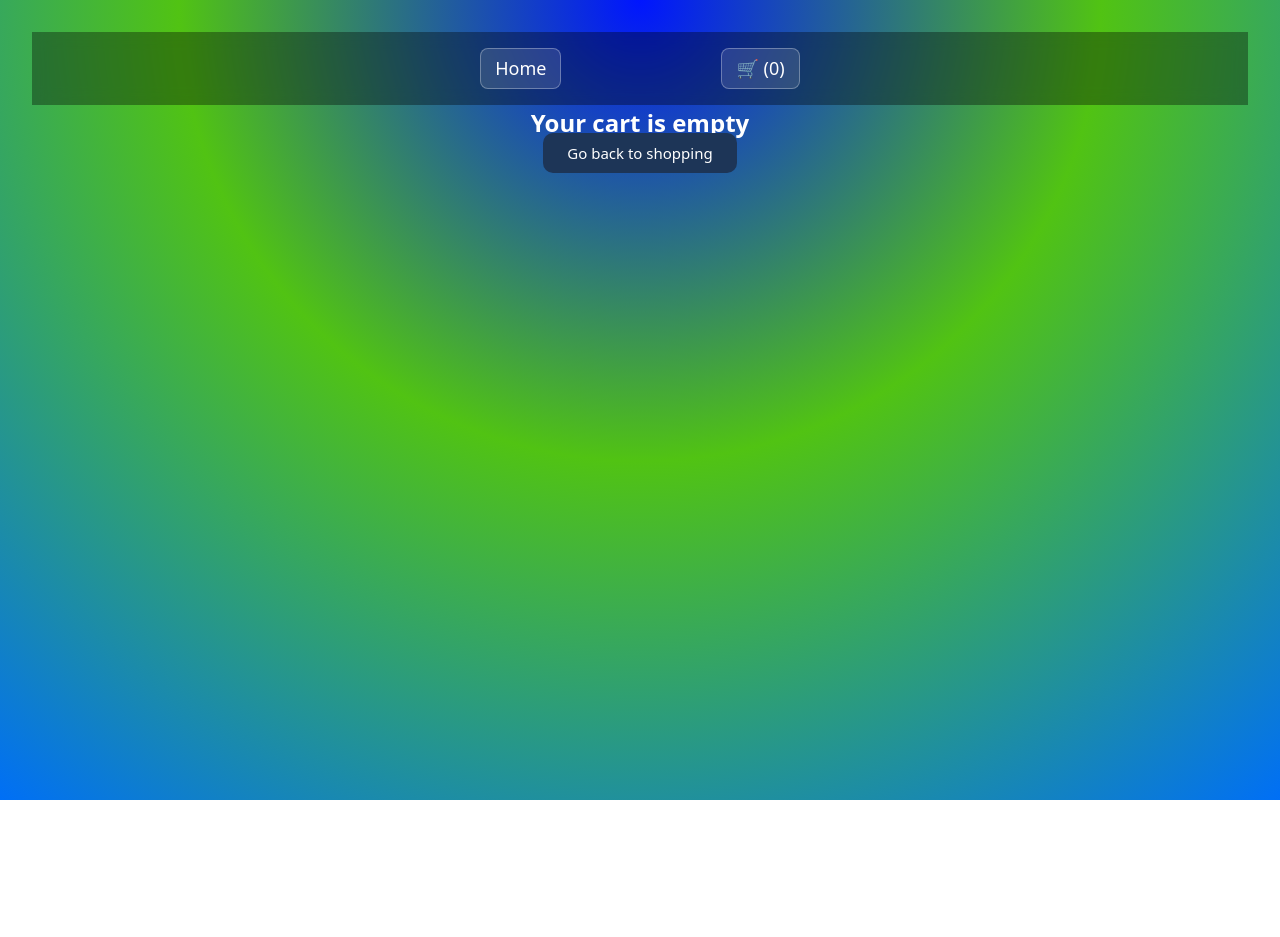
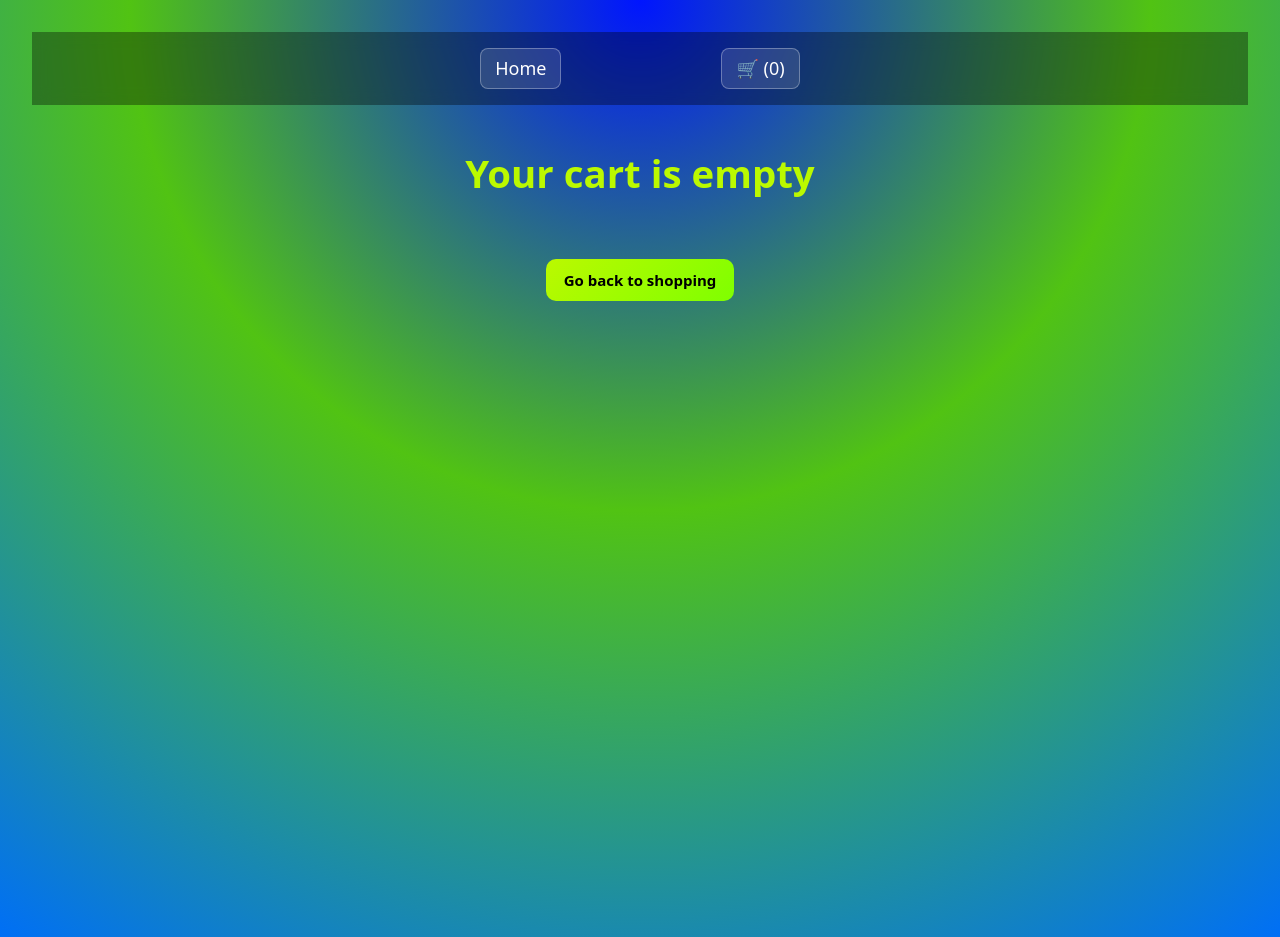
Before and after one commit to Samm005/e-commerce_App, a React (Vite) app: page /cart in a window 1280 px wide. Before the commit the page ends 800 px from the top, so only its background shows below. Built offline with nearby package versions, Linux system fonts and the light colour scheme.

Commit message:
Added functionality to CartItem

```diff
--- /dev/null
+++ b/src/components/Cart.css
@@ -0,0 +1,111 @@
+.cart-container {
+  min-height: 100vh;
+  width: 100%;
+  padding: 2.5rem 1.5rem;
+
+  display: flex;
+  flex-direction: column;
+  align-items: center;
+
+  color: #ffffff;
+}
+
+.cart-container h2 {
+  font-size: 2.4rem;
+  margin-bottom: 2rem;
+  color: #bbf900;
+  text-align: center;
+}
+
+.cart-items {
+  width: 100%;
+  max-width: 900px;
+
+  display: flex;
+  flex-direction: column;
+  gap: 1.5rem;
+}
+
+.cart-summary {
+  margin-top: 2.5rem;
+  padding: 1.5rem 2rem;
+  width: 100%;
+  max-width: 900px;
+
+  display: flex;
+  justify-content: space-between;
+  align-items: center;
+
+  background: rgba(0, 0, 0, 0.35);
+  border-radius: 14px;
+  box-shadow: 0 12px 30px rgba(0, 0, 0, 0.4);
+}
+
+.cart-summary h3 {
+  font-size: 1.4rem;
+  font-weight: 700;
+}
+
+.checkout-btn {
+  text-decoration: none;
+  padding: 12px 20px;
+  font-size: 1rem;
+  font-weight: 700;
+
+  border-radius: 10px;
+  background: linear-gradient(135deg, #bbf900, #7fff00);
+  color: #000;
+
+  transition: transform 0.2s ease, box-shadow 0.2s ease;
+}
+
+.checkout-btn:hover {
+  transform: translateY(-2px);
+  box-shadow: 0 0 15px rgba(187, 249, 0, 0.8), 0 0 30px rgba(187, 249, 0, 0.5);
+}
+
+.cart-container .home-btn {
+  margin-top: 1.5rem;
+  text-decoration: none;
+  padding: 10px 18px;
+  border-radius: 10px;
+
+  background: linear-gradient(135deg, #bbf900, #7fff00);
+  color: #000;
+  font-weight: 600;
+
+  transition: transform 0.2s ease, box-shadow 0.2s ease;
+}
+
+.cart-container .home-btn:hover {
+  transform: translateY(-2px);
+  box-shadow: 0 0 12px rgba(187, 249, 0, 0.7), 0 0 25px rgba(187, 249, 0, 0.4);
+}
+
+@media (max-width: 768px) {
+  .cart-container h2 {
+    font-size: 2rem;
+  }
+
+  .cart-summary {
+    flex-direction: column;
+    gap: 1rem;
+    text-align: center;
+  }
+}
+
+@media (max-width: 480px) {
+  .cart-container {
+    padding: 2rem 1rem;
+  }
+
+  .cart-container h2 {
+    font-size: 1.8rem;
+  }
+
+  .checkout-btn,
+  .cart-container .home-btn {
+    width: 100%;
+    text-align: center;
+  }
+}
--- a/src/components/Cart.jsx
+++ b/src/components/Cart.jsx
@@ -1,6 +1,7 @@
 import { useSelector } from "react-redux";
 import { Link } from "react-router-dom";
 import CartItem from "./CartItem";
+import "./Cart.css";
 
 function Cart() {
   const cartItems = useSelector((state) => state.cart.items);
--- a/src/components/CartItem.jsx
+++ b/src/components/CartItem.jsx
@@ -1,5 +1,45 @@
-function CartItem() {
-  return <></>;
+import { useDispatch } from "react-redux";
+import {
+  removeFromCart,
+  incrementQuantity,
+  decrementQuantity,
+} from "../utils/cartSlice";
+
+function CartItem({ item }) {
+  const dispatch = useDispatch();
+
+  return (
+    <div className="cart-item">
+      <img src={item.thumbnail} alt={item.title} className="cart-item-image" />
+
+      <div className="cart-item-details">
+        <h3>{item.title}</h3>
+        <p>Price: ${item.price}</p>
+
+        <div className="quantity-controls">
+          <button
+            onClick={() => dispatch(decrementQuantity(item.id))}
+            disabled={item.quantity === 1}
+          >
+            −
+          </button>
+
+          <span>{item.quantity}</span>
+
+          <button onClick={() => dispatch(incrementQuantity(item.id))}>
+            +
+          </button>
+        </div>
+
+        <button
+          className="remove-btn"
+          onClick={() => dispatch(removeFromCart(item.id))}
+        >
+          Remove
+        </button>
+      </div>
+    </div>
+  );
 }
 
 export default CartItem;
```
